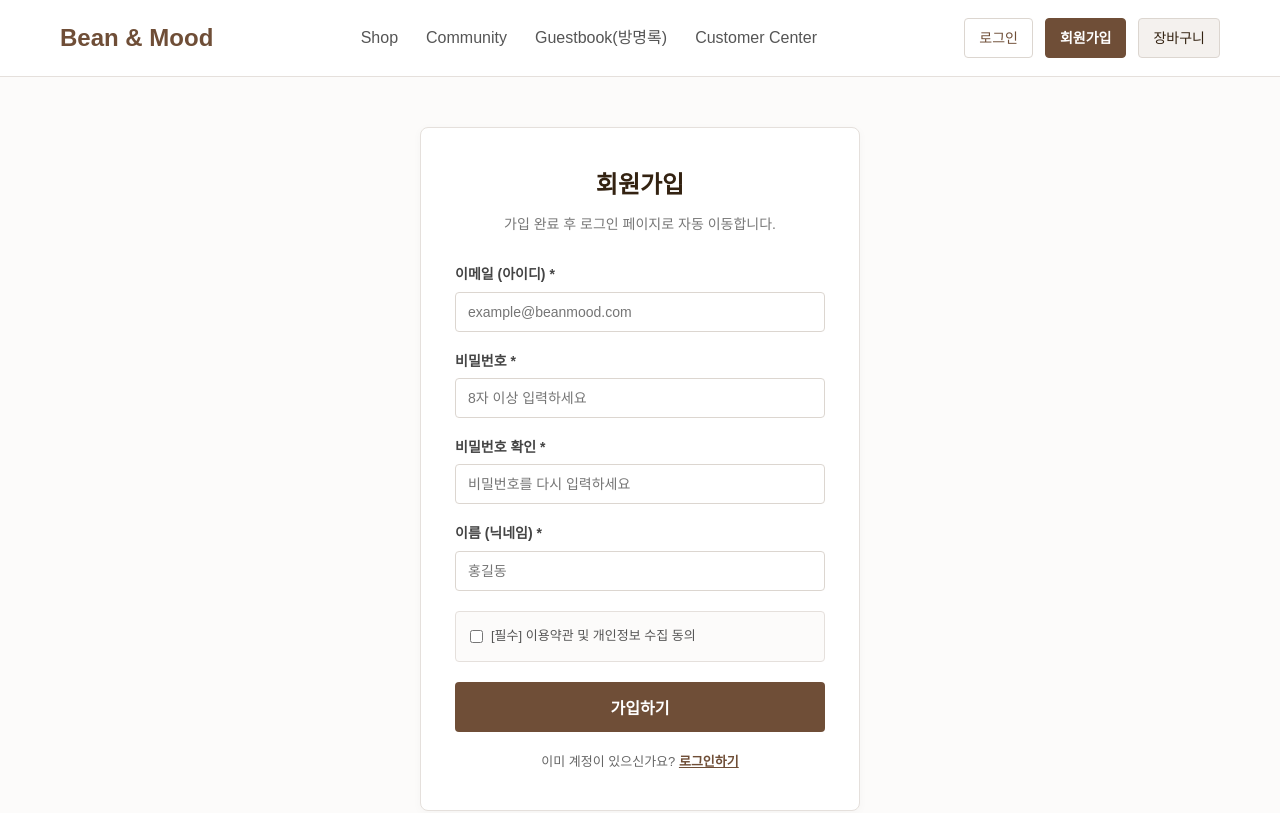
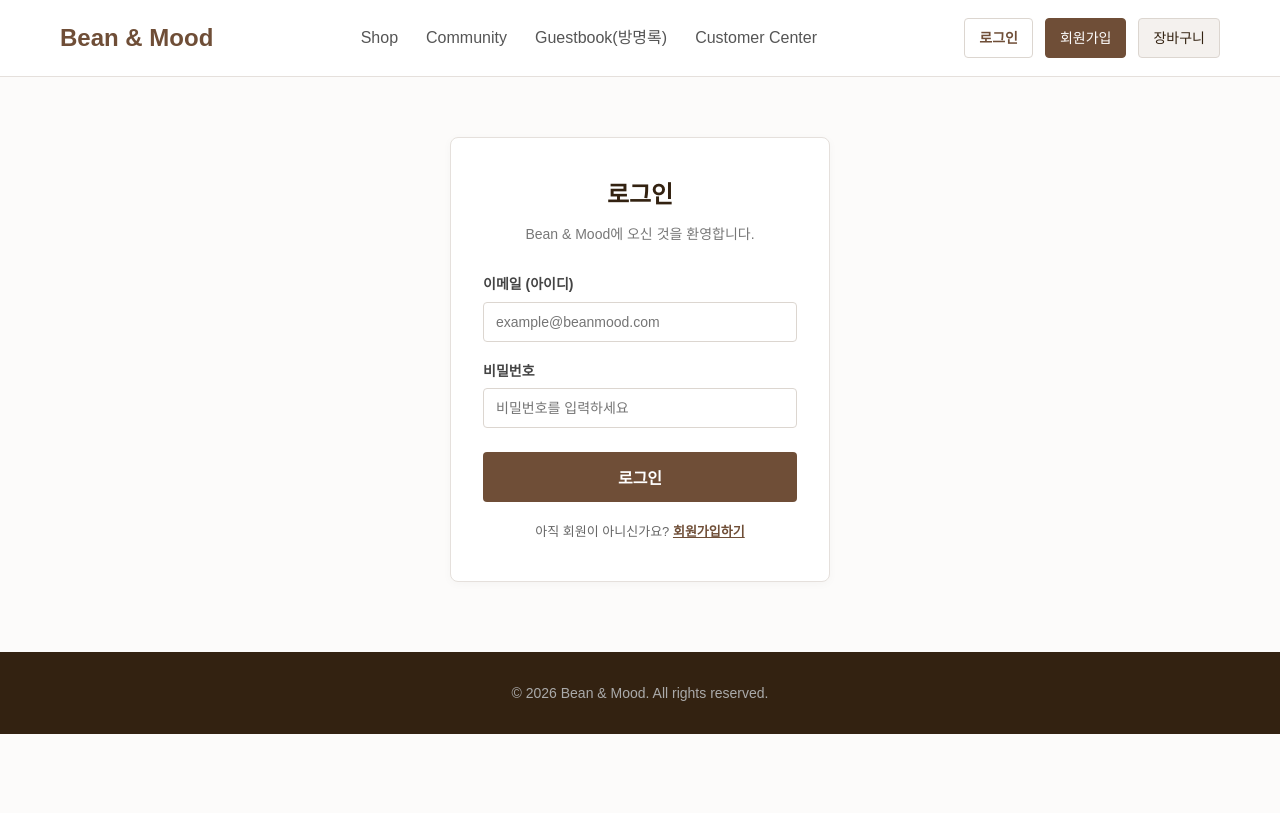
Before and after one commit to ffzr8zmdgk-sys/ex1123, a plain HTML site: page index.html in a window 1280 px wide. Shown: the top 813 px of the page. Drawn offline with Linux system fonts and the light colour scheme.

Commit message:
Change signup page to login page in index.html

```diff
--- a/index.html
+++ b/index.html
@@ -3,7 +3,7 @@
 <head>
     <meta charset="UTF-8">
     <meta name="viewport" content="width=device-width, initial-scale=1.0">
-    <title>회원가입 - Bean &amp; Mood</title>
+    <title>로그인 - Bean &amp; Mood</title>
     <style>
         * { margin: 0; padding: 0; box-sizing: border-box; }
         body { font-family: 'Malgun Gothic', sans-serif; color: #333; background-color: #fcfbfa; line-height: 1.6; }
@@ -18,12 +18,12 @@
         .nav-links a:hover { color: #6f4e37; font-weight: bold; }
         .auth-links { display: flex; gap: 12px; align-items: center; }
         .auth-links a { font-size: 14px; padding: 8px 14px; border-radius: 4px; border: 1px solid #dcd6d0; }
-        .auth-links a.login { background-color: #fff; color: #6f4e37; }
-        .auth-links a.signup { background-color: #6f4e37; color: #fff; border-color: #6f4e37; font-weight: bold; }
+        .auth-links a.login { background-color: #fff; color: #6f4e37; font-weight: bold; }
+        .auth-links a.signup { background-color: #6f4e37; color: #fff; border-color: #6f4e37; }
         .auth-links a.cart-link { background-color: #f4f1ee; color: #332211; border-color: #dcd6d0; }
 
-        .auth-wrapper { max-width: 480px; margin: 50px auto; padding: 0 20px; }
-        .auth-card { background: #fff; padding: 38px 34px; border: 1px solid #e5e0dc; border-radius: 8px; box-shadow: 0 2px 10px rgba(0,0,0,0.03); }
+        .auth-wrapper { max-width: 420px; margin: 60px auto; padding: 0 20px; }
+        .auth-card { background: #fff; padding: 38px 32px; border: 1px solid #e5e0dc; border-radius: 8px; box-shadow: 0 2px 10px rgba(0,0,0,0.03); }
         .auth-title { text-align: center; font-size: 24px; color: #332211; margin-bottom: 8px; }
         .auth-subtitle { text-align: center; font-size: 14px; color: #777; margin-bottom: 28px; }
 
@@ -32,11 +32,7 @@
         .form-group input { width: 100%; padding: 11px 12px; border: 1px solid #dcd6d0; border-radius: 4px; font-size: 14px; }
         .form-group input:focus { outline: none; border-color: #6f4e37; }
 
-        .terms-box { background-color: #fcfbfa; border: 1px solid #e5e0dc; border-radius: 4px; padding: 14px; margin: 20px 0; font-size: 13px; color: #555; }
-        .terms-item { display: flex; align-items: center; gap: 8px; margin-bottom: 8px; }
-        .terms-item:last-child { margin-bottom: 0; }
-
-        .submit-btn { width: 100%; padding: 13px; background-color: #6f4e37; color: #fff; border: none; border-radius: 4px; font-size: 16px; font-weight: bold; cursor: pointer; }
+        .submit-btn { width: 100%; padding: 13px; background-color: #6f4e37; color: #fff; border: none; border-radius: 4px; font-size: 16px; font-weight: bold; cursor: pointer; margin-top: 6px; }
         .submit-btn:hover { background-color: #5a3e2b; }
 
         .bottom-link { text-align: center; margin-top: 20px; font-size: 13px; color: #666; }
@@ -66,42 +62,25 @@
 
     <main class="auth-wrapper">
         <div class="auth-card">
-            <h2 class="auth-title">회원가입</h2>
-            <p class="auth-subtitle">가입 완료 후 로그인 페이지로 자동 이동합니다.</p>
+            <h2 class="auth-title">로그인</h2>
+            <p class="auth-subtitle">Bean &amp; Mood에 오신 것을 환영합니다.</p>
 
-            <form id="signupForm">
+            <form id="loginForm">
                 <div class="form-group">
-                    <label for="signupEmail">이메일 (아이디) *</label>
-                    <input type="email" id="signupEmail" placeholder="example@beanmood.com" required>
+                    <label for="loginEmail">이메일 (아이디)</label>
+                    <input type="email" id="loginEmail" placeholder="example@beanmood.com" required>
                 </div>
 
                 <div class="form-group">
-                    <label for="signupPw">비밀번호 *</label>
-                    <input type="password" id="signupPw" placeholder="8자 이상 입력하세요" minlength="8" required>
+                    <label for="loginPw">비밀번호</label>
+                    <input type="password" id="loginPw" placeholder="비밀번호를 입력하세요" required>
                 </div>
 
-                <div class="form-group">
-                    <label for="signupPwConfirm">비밀번호 확인 *</label>
-                    <input type="password" id="signupPwConfirm" placeholder="비밀번호를 다시 입력하세요" required>
-                </div>
-
-                <div class="form-group">
-                    <label for="signupName">이름 (닉네임) *</label>
-                    <input type="text" id="signupName" placeholder="홍길동" required>
-                </div>
-
-                <div class="terms-box">
-                    <div class="terms-item">
-                        <input type="checkbox" id="agreeService" required>
-                        <label for="agreeService">[필수] 이용약관 및 개인정보 수집 동의</label>
-                    </div>
-                </div>
-
-                <button type="submit" class="submit-btn">가입하기</button>
+                <button type="submit" class="submit-btn">로그인</button>
             </form>
 
             <div class="bottom-link">
-                이미 계정이 있으신가요? <a href="login.html">로그인하기</a>
+                아직 회원이 아니신가요? <a href="signup.html">회원가입하기</a>
             </div>
         </div>
     </main>
@@ -111,27 +90,31 @@
     </footer>
 
     <script>
-        document.getElementById('signupForm').addEventListener('submit', function(e) {
-            e.preventDefault(); // 기본 폼 전송(새로고침) 막기
+        const savedUser = JSON.parse(localStorage.getItem('beanMoodUser') || 'null');
 
-            const email = document.getElementById('signupEmail').value.trim();
-            const password = document.getElementById('signupPw').value;
-            const pwConfirm = document.getElementById('signupPwConfirm').value;
-            const name = document.getElementById('signupName').value.trim();
+        // 방금 회원가입하고 넘어왔다면 이메일 칸 자동 입력 편의 제공
+        if (savedUser && savedUser.email) {
+            document.getElementById('loginEmail').value = savedUser.email;
+        }
 
-            if (password !== pwConfirm) {
-                alert('비밀번호와 비밀번호 확인이 일치하지 않습니다.');
+        document.getElementById('loginForm').addEventListener('submit', function(e) {
+            e.preventDefault();
+
+            const email = document.getElementById('loginEmail').value.trim();
+            const password = document.getElementById('loginPw').value;
+
+            if (!savedUser) {
+                alert('가입된 회원 정보가 없습니다. 먼저 회원가입을 진행해 주세요.');
+                window.location.href = 'signup.html';
                 return;
             }
 
-            // 가입한 회원 정보를 브라우저 저장소에 저장
-            const userData = { email, password, name };
-            localStorage.setItem('beanMoodUser', JSON.stringify(userData));
-
-            alert(name + '님, 회원가입이 완료되었습니다! 로그인 페이지로 이동합니다.');
-
-            // 로그인 페이지로 이동
-            window.location.href = 'login.html';
+            if (savedUser.email === email && savedUser.password === password) {
+                alert(savedUser.name + '님, 로그인되었습니다! 첫 페이지로 이동합니다.');
+                window.location.href = 'index.html';
+            } else {
+                alert('이메일 또는 비밀번호가 일치하지 않습니다.');
+            }
         });
     </script>
 </body>
```
